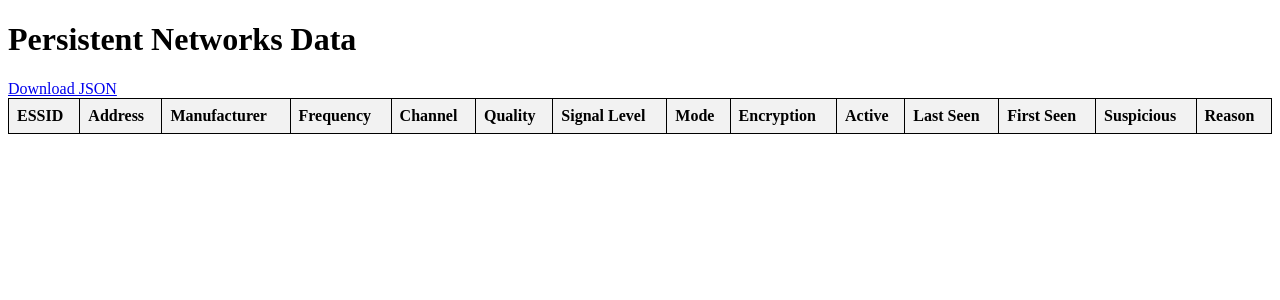
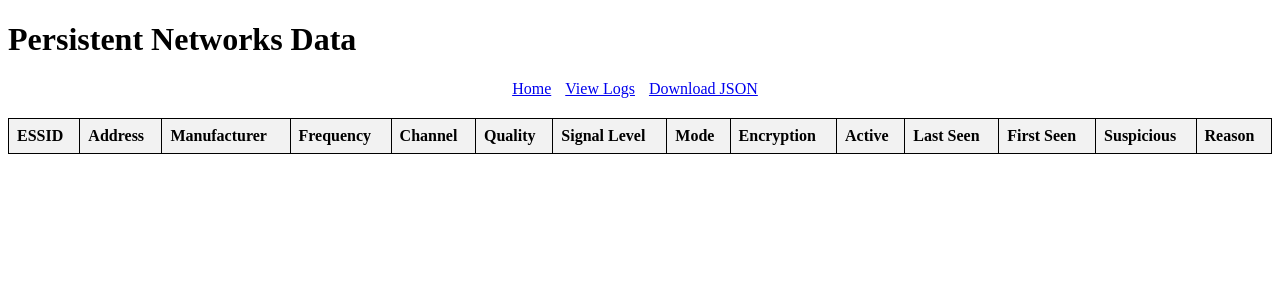
Before and after one commit to mhiland/SignalEye, a Flask app: page / in a window 1280 px wide. Shown: the top 300 px of the page. Run offline with Flask 3, Linux system fonts and the light colour scheme; lists and menus that the app fills with data are empty.

Commit message:
Add logs page

```diff
--- a/frontend/app.py
+++ b/frontend/app.py
@@ -7,6 +7,8 @@ app = Flask(__name__)
 
 # Load JSON data
 DATA_FILE = '/var/log/wifi_monitor/persistent_networks.json'
+LOG_FILE = '/var/log/wifi_monitor/wifi_monitor.log'
+
 if os.path.exists(DATA_FILE):
     with open(DATA_FILE, encoding='utf-8') as f:
         networks_data = json.load(f)
@@ -31,5 +33,14 @@ def download():
         download_name='persistent_networks.json')
 
 
+@app.route('/logs')
+def logs():
+    log_content = ''
+    if os.path.exists(LOG_FILE):
+        with open(LOG_FILE, 'r', encoding='utf-8') as f:
+            log_content = f.read()
+    return render_template('logs.html', log_content=log_content)
+
+
 if __name__ == '__main__':
     app.run(host='0.0.0.0', port=5000)
--- a/frontend/templates/index.html
+++ b/frontend/templates/index.html
@@ -19,6 +19,14 @@
         th {
             background-color: #f2f2f2;
         }
+        .button-bar {
+            text-align: center;
+            margin-bottom: 20px;
+        }
+        .button-bar a {
+            display: inline-block;
+            margin-right: 10px;
+        }
     </style>
     <script>
         setTimeout(function(){
@@ -28,7 +36,11 @@
 </head>
 <body>
     <h1>Persistent Networks Data</h1>
-    <a href="/download">Download JSON</a>
+    <div class="button-bar">
+        <a href="{{ url_for('index') }}">Home</a>
+        <a href="{{ url_for('logs') }}">View Logs</a>
+        <a href="{{ url_for('download') }}">Download JSON</a>
+    </div>
     <table>
         <thead>
             <tr>
```
Also changed, not shown: frontend/templates/logs.html (added, +34 -0 lines).
